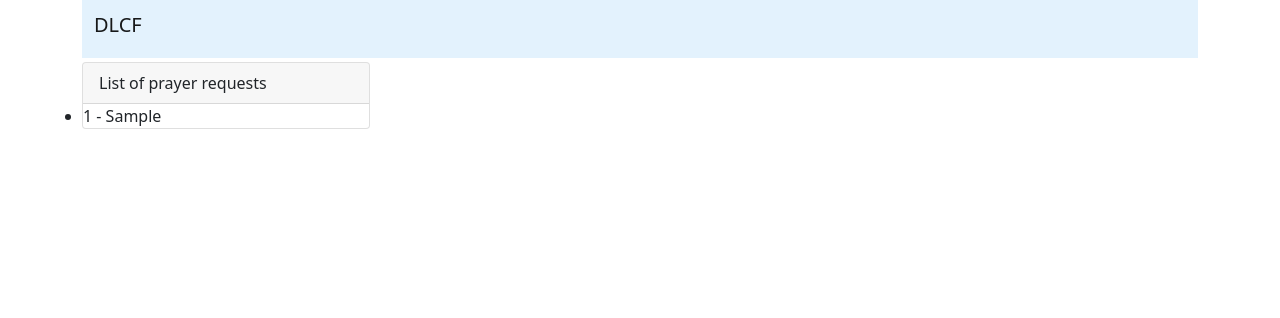
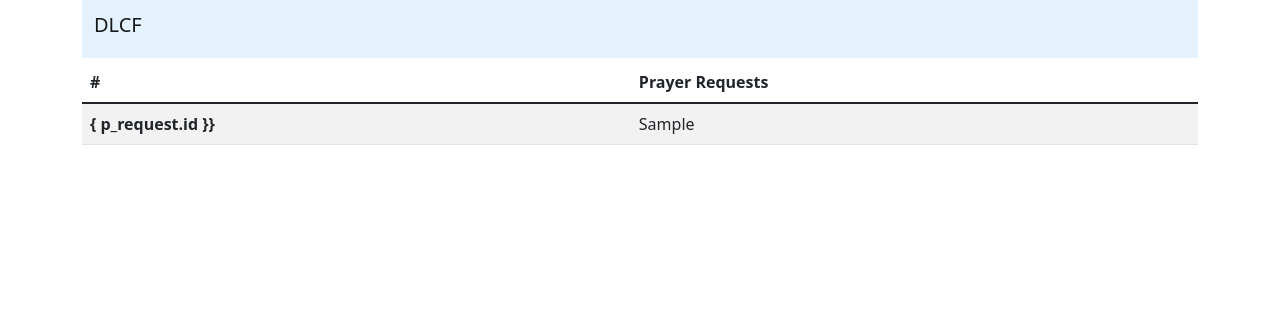
Before and after one commit to onyedikachi-david/dlcf-conf, a Django app: page /prayer-requests-list in a window 1280 px wide. Shown: the top 318 px of the page. Run offline with Django 3.2, Linux system fonts and the light colour scheme; tables that the repository leaves empty hold one stand-in row (values such as "Sample post"); some libraries are stand-ins or nearby versions.

Commit message:
changed lists of request to use table

```diff
--- a/dlcf/templates/pages/prayer-request-list.html
+++ b/dlcf/templates/pages/prayer-request-list.html
@@ -6,19 +6,22 @@
 {% load crispy_forms_tags %}
 
 {% block content %}
-<div class="card mt-6" style="width: 18rem;">
-    <div class="card-header">
-      List of prayer requests
-    </div>
-    <ul class="list-group list-group-flush">
-      <!-- <li class="list-group-item">Cras justo odio</li>
-      <li class="list-group-item">Dapibus ac facilisis in</li>
-      <li class="list-group-item">Vestibulum at eros</li> -->
-      {% for p_request in object_list %}
-    <li>{{ p_request.id }} - {{ p_request.request }}</li>
-{% empty %}
-    <li>No articles yet.</li>
-{% endfor %}
-    </ul>
-  </div>
+
+  <table class="table table-striped">
+    {% for p_request in object_list %}
+    <thead>
+      <tr>
+        <th scope="col">#</th>
+        <th scope="col">Prayer Requests</th>
+      </tr>
+    </thead>
+    <tbody>
+      <tr>
+        <th scope="row">{ p_request.id }}</th>
+        <td>{{ p_request.request }}</td>
+      </tr>
+    </tbody>
+    {% endfor %}
+  </table>
+
 {% endblock content %}
```
